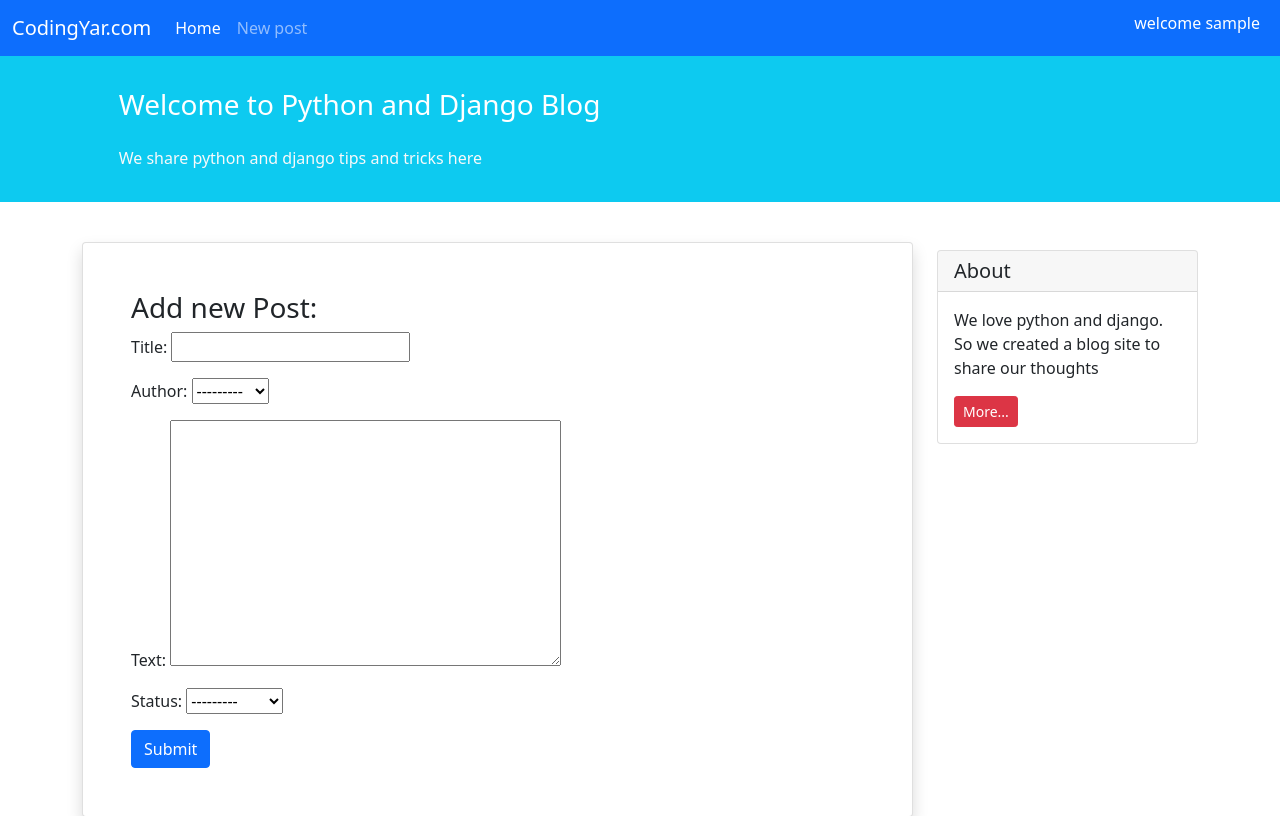
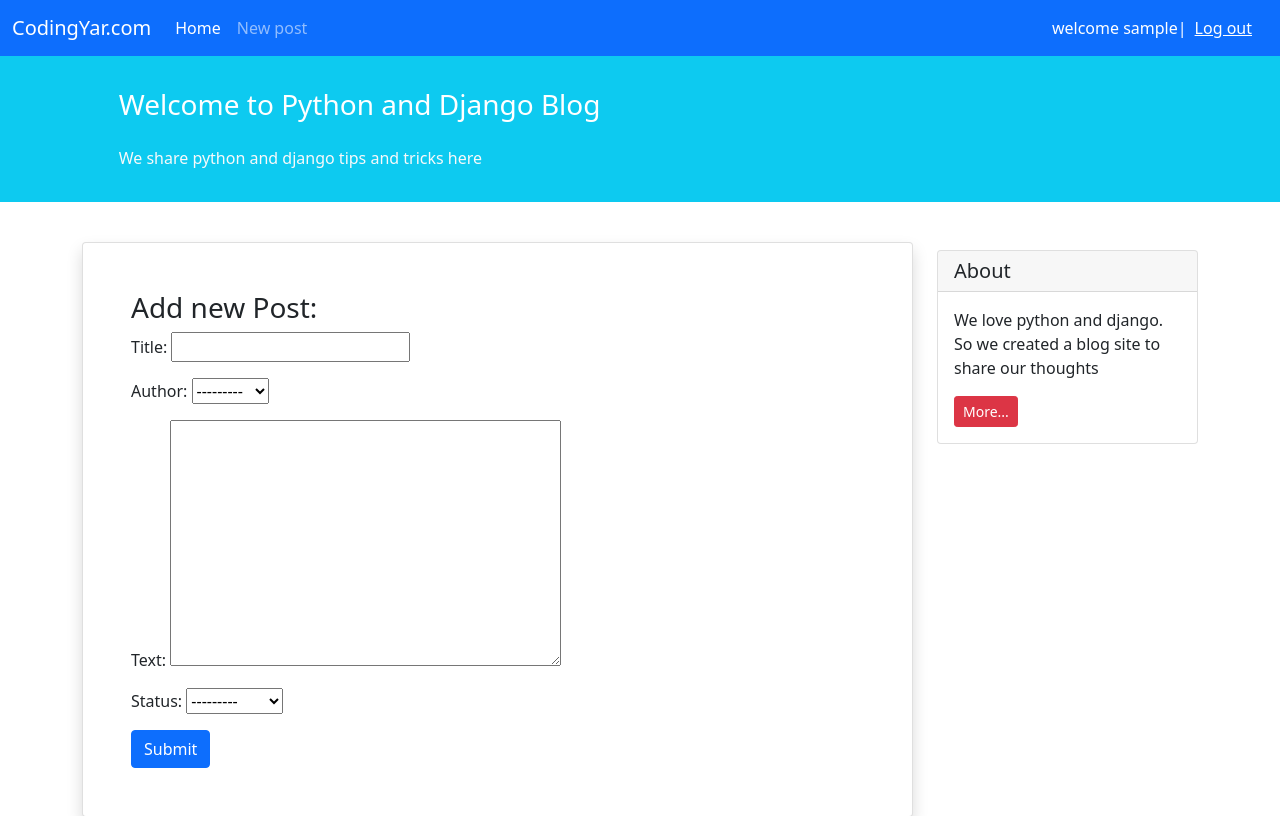
Before and after one commit to Hossein770227/post, a Django app: page /blog/create/ in a window 1280 px wide. Shown: the top 816 px of the page. Run offline with Django 4.2, Linux system fonts and the light colour scheme; the visitor is signed in with stand-in values (Sample User, id 1); data comes from the database, SQL or seed files in the repository.

Commit message:
modified template

```diff
--- a/config/settings.py
+++ b/config/settings.py
@@ -124,3 +124,4 @@ STATIC_URL = 'static/'
 
 DEFAULT_AUTO_FIELD = 'django.db.models.BigAutoField'
 LOGIN_REDIRECT_URL='post_list'
+LOGOUT_REDIRECT_URL='post_list'
--- a/templates/_base.html
+++ b/templates/_base.html
@@ -27,7 +27,7 @@
         </div>
         <div class="mx-2 text-white">
             {% if user.is_authenticated %}
-                <h6>welcome {{user.username}}</h6>
+                welcome {{user.username}}|<a class="mx-2 text-white" href="{% url "logout" %}">Log out</a>
             {% else %}
                 <a class="mx-2 text-white" href ="{% url "login" %}"> Log In</a>
             {% endif %}
```
